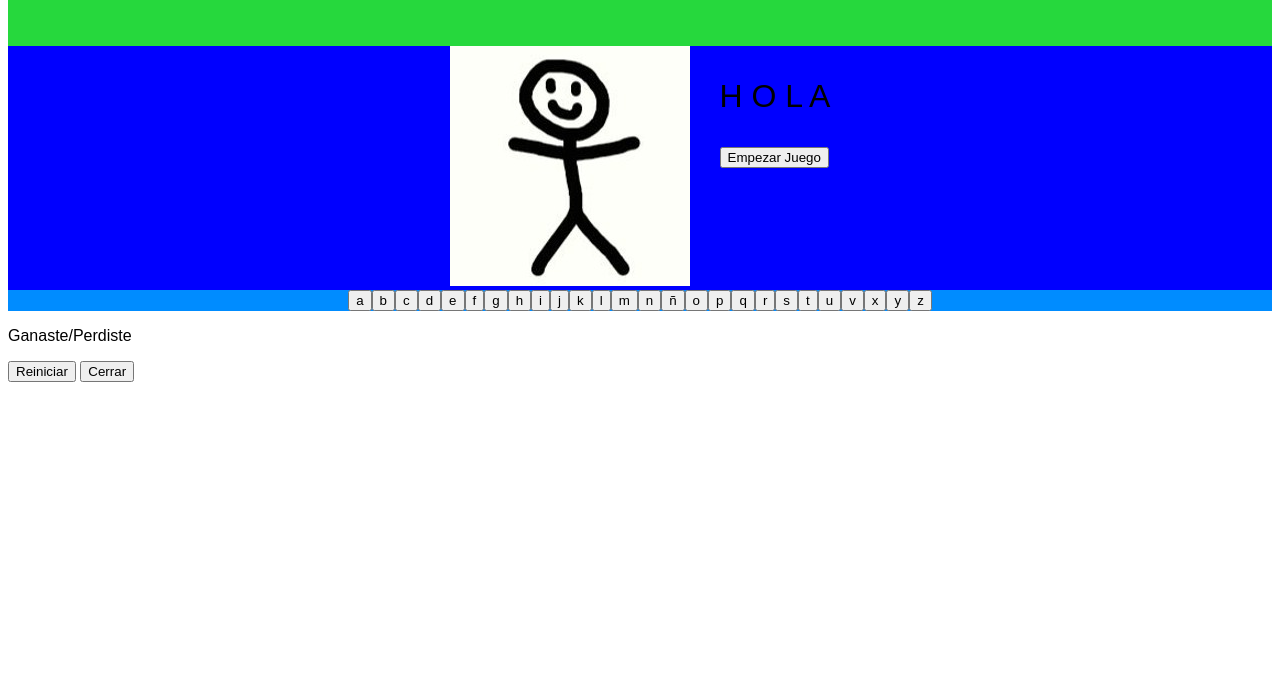
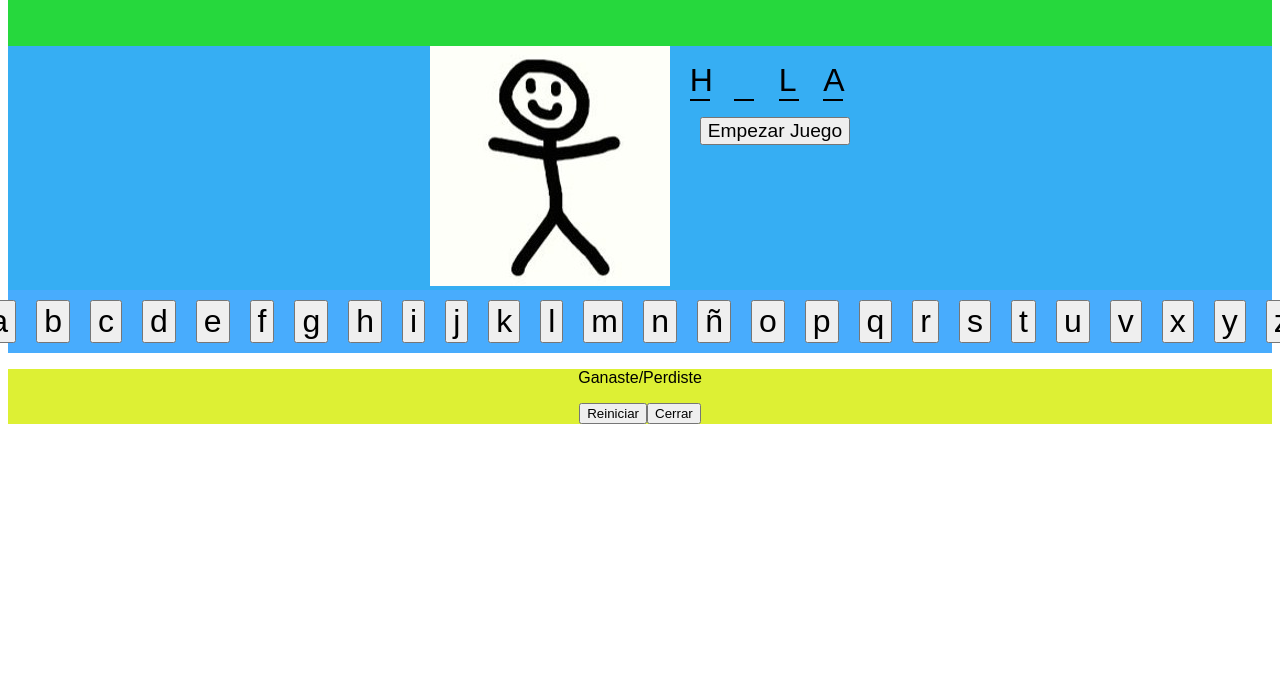
Before and after one commit to RGabo16/Ahorcado, a plain HTML site: page Index.html in a window 1280 px wide. Shown: the part 122-816 px from the top of the page. Drawn offline with Linux system fonts and the light colour scheme.

Commit message:
Esquelto

```diff
--- a/Index.html
+++ b/Index.html
@@ -9,26 +9,28 @@
 <body>
 
     <header id="titulo">
-        <h1> EL Ahorcado</h1>
+        <h1> El Ahorcado</h1>
     </header>
    <main>
 
     <div id="muneco">
         <div>
             <!-- Aqui va el muneco-->
-            <img src="imagenes/avatars-LrV8voHTqB32jnW9-HzmABw-t240x240.jpg" alt="">
+            <img src="imagenes/avatars-LrV8voHTqB32jnW9-HzmABw-t240x240.jpg" alt="stickman">
         </div>
         <div>
             <p id="palabra">
                 <span>H</span>
-                <span>O</span>
+                <span></span>
                 <span>L</span>
                 <span>A</span>
 
             </p>
-            <button id="jugar">
-                Empezar Juego
-            </button>
+            <div id="jugar">
+                <button >
+                    Empezar Juego
+                </button>
+            </div>
         </div>
 
     </div>
@@ -66,7 +68,7 @@
         <div>
             <p id="msg"> Ganaste/Perdiste</p>
         </div>
-        <div>
+        <div id="btn">
             <button>
                 Reiniciar
             </button>
--- a/style.css
+++ b/style.css
@@ -19,7 +19,7 @@ main{
 #muneco{
     display: flex;
     justify-content: flex-start;
-    background-color: blue;
+    background-color: rgb(54, 174, 243);
     justify-content: center;
     height: fit-content;
 }
@@ -27,17 +27,62 @@ main{
 #letras{
     display: flex;
     justify-content: flex-start;
-    background-color: rgb(0, 140, 255);
+    background-color: rgb(72, 172, 253);
     justify-content: center;
     height: fit-content;
 
 }
+#jugar{
+    display: flex;
+    justify-content: flex-start;
+    margin-left: 30px;
+    justify-content: center;
 
-#palabra{
-    font-size: 2em;
-    margin-left: 30px;
 }
 
-#jugar{
-    margin-left: 30px;
+#jugar button{
+    bottom: auto;
+    width: 80px;
+    text-align: center;
+    font-size:larger;
+    width: fit-content;
+
+
 }
+#letras button{
+    margin: 10px;
+    width: 40px;
+    text-align: center;
+    font-size: 2em;
+
+}
+
+#palabra span{
+    display: flex;
+    align-items:end;
+    font-size: 2em;
+    margin-left: 20px;
+    border-bottom:2px solid black;
+    display: inline-block;
+    width: 20px;
+    vertical-align: bottom;
+}
+
+#piso{
+
+    background-color: rgb(221, 240, 52);
+    justify-content: center;
+    height: fit-content;
+}
+
+#msg{
+    display: flex;
+
+    justify-content: center;
+    height: fit-content;
+}
+#btn{
+    display: flex;
+    justify-content: center;
+    height: fit-content;
+}
```
